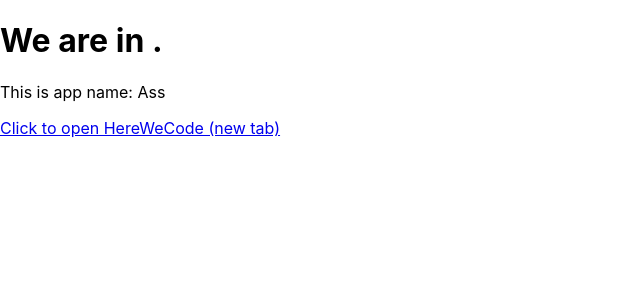
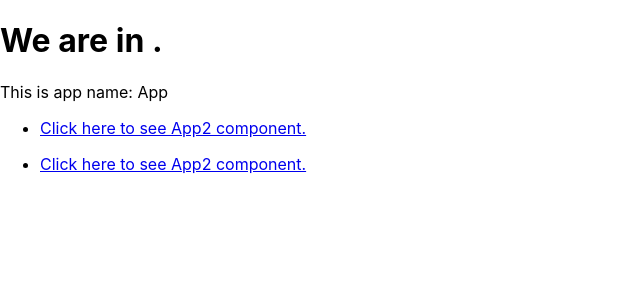
Before and after one commit to soroushkhosravi/my-react-app, a React (Create React App) app: page / in a window 1280 px wide. Shown: the top 300 px of the page, without its empty margins (0-640 px from the left). Built offline with nearby package versions, Linux system fonts and the light colour scheme.

Commit message:
some going over arrays is added.

```diff
--- a/docker-compose.yml
+++ b/docker-compose.yml
@@ -11,7 +11,7 @@ services:
         # This argument is used in build time in Dockerfile to define that
         # how we want to create the image from Dockerfile.
         # It should be development for dev purposes and production for production purposes.
-        - ENVIRONMENT=development
+        - ENVIRONMENT=production
     volumes:
       - '.:/app'
       - '/app/node_modules'
--- a/src/App.js
+++ b/src/App.js
@@ -1,11 +1,17 @@
 import './App.css';
 import {Link } from "react-router-dom";
 function App(props) {
+
+	  const names = props.names;
       return (
         <div>
 	        <h1> We are in {process.env.REACT_APP_ENV}.</h1>
-	        <p> This is app name: {props.name[1]}</p>
-	        <Link to="app2" target="_blank">Click to open HereWeCode (new tab)</Link>
+	        <p> This is app name: {props.name}</p>
+	        {
+	            names.map(
+	                (name) => (<ul><li><Link to="app2" target="_blank">Click here to see App2 component.</Link></li></ul>)
+	            )
+	        }
         </div>
       )
 }
@@ -13,7 +19,7 @@ function App(props) {
 function App2(props) {
       return (
         <div>
-	        <h1> We are in {props.name} now.</h1>
+	        <p1> We are in {props.name} now.</p1>
         </div>
       )
 }
--- a/src/index.js
+++ b/src/index.js
@@ -9,7 +9,7 @@ const root = ReactDOM.createRoot(document.getElementById('root'));
 root.render(
 	<BrowserRouter>
 		<Routes>
-            <Route path="/" element={<App name={["App", "Ass"]} />} />
+            <Route path="/" element={<App name="App" names={["soroush", "farnaz"]} />} />
             <Route path="/app2" element={<App2 name="App2"/>} />
         </Routes>
 	</BrowserRouter>
```
